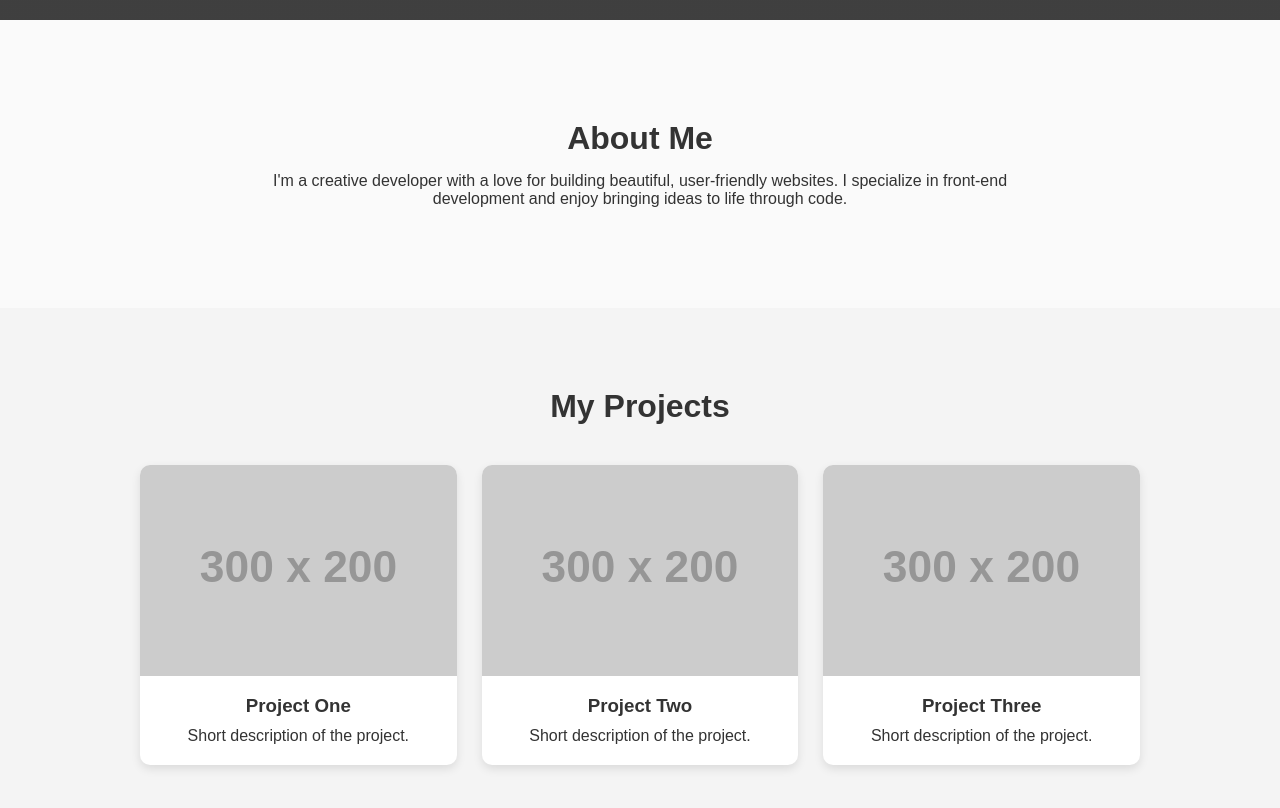
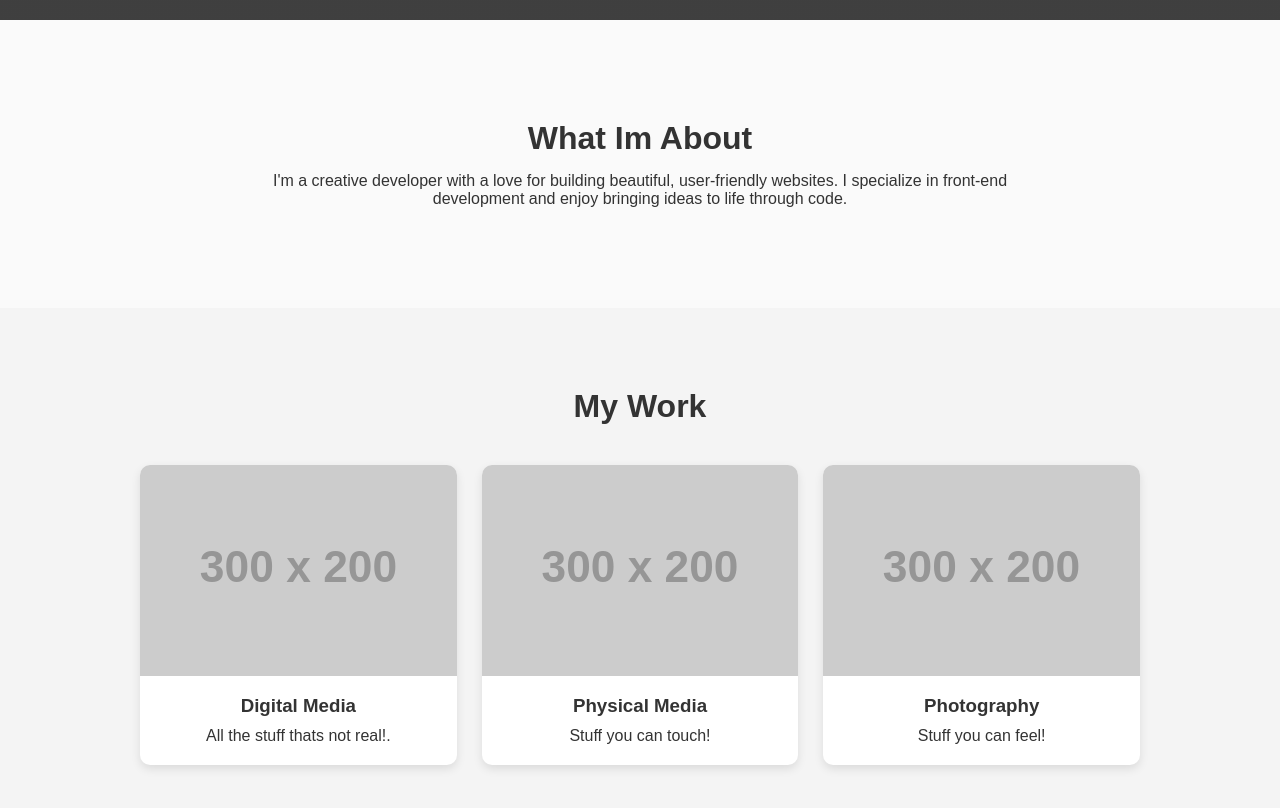
Before and after one commit to aliyusruiz-da1/Portfolio, a plain HTML site: page index.html in a window 1280 px wide. Shown: the part 780-1588 px from the top of the page. Drawn offline with Linux system fonts and the light colour scheme; grey boxes are pictures that could not be loaded; placeholder pictures from the web are drawn by us.

Commit message:
Update index.html

```diff
--- a/index.html
+++ b/index.html
@@ -26,13 +26,13 @@
     <div class="hero-content">
       <h2>Hows it goin', I'm <span>Aliyus Ruiz</span></h2>
       <p>A passionate illustrator and designer from the 209.</p>
-      <a href="#projects" class="btn">View My Work</a>
+      <a href="#projects" class="btn">Peep My Work</a>
     </div>
   </section>
 
   <!-- About Section -->
   <section id="about" class="about">
-    <h2>About Me</h2>
+    <h2>What Im About</h2>
     <p>
       I'm a creative developer with a love for building beautiful, user-friendly websites.
       I specialize in front-end development and enjoy bringing ideas to life through code.
@@ -41,22 +41,22 @@
 
   <!-- Projects Section -->
   <section id="projects" class="projects">
-    <h2>My Projects</h2>
+    <h2>My Work</h2>
     <div class="project-grid">
       <div class="project-card">
         <img src="https://via.placeholder.com/300x200" alt="Project 1" />
-        <h3>Project One</h3>
-        <p>Short description of the project.</p>
+        <h3>Digital Media</h3>
+        <p>All the stuff thats not real!.</p>
       </div>
       <div class="project-card">
         <img src="https://via.placeholder.com/300x200" alt="Project 2" />
-        <h3>Project Two</h3>
-        <p>Short description of the project.</p>
+        <h3>Physical Media</h3>
+        <p>Stuff you can touch!</p>
       </div>
       <div class="project-card">
         <img src="https://via.placeholder.com/300x200" alt="Project 3" />
-        <h3>Project Three</h3>
-        <p>Short description of the project.</p>
+        <h3>Photography</h3>
+        <p>Stuff you can feel!</p>
       </div>
     </div>
   </section>
```
